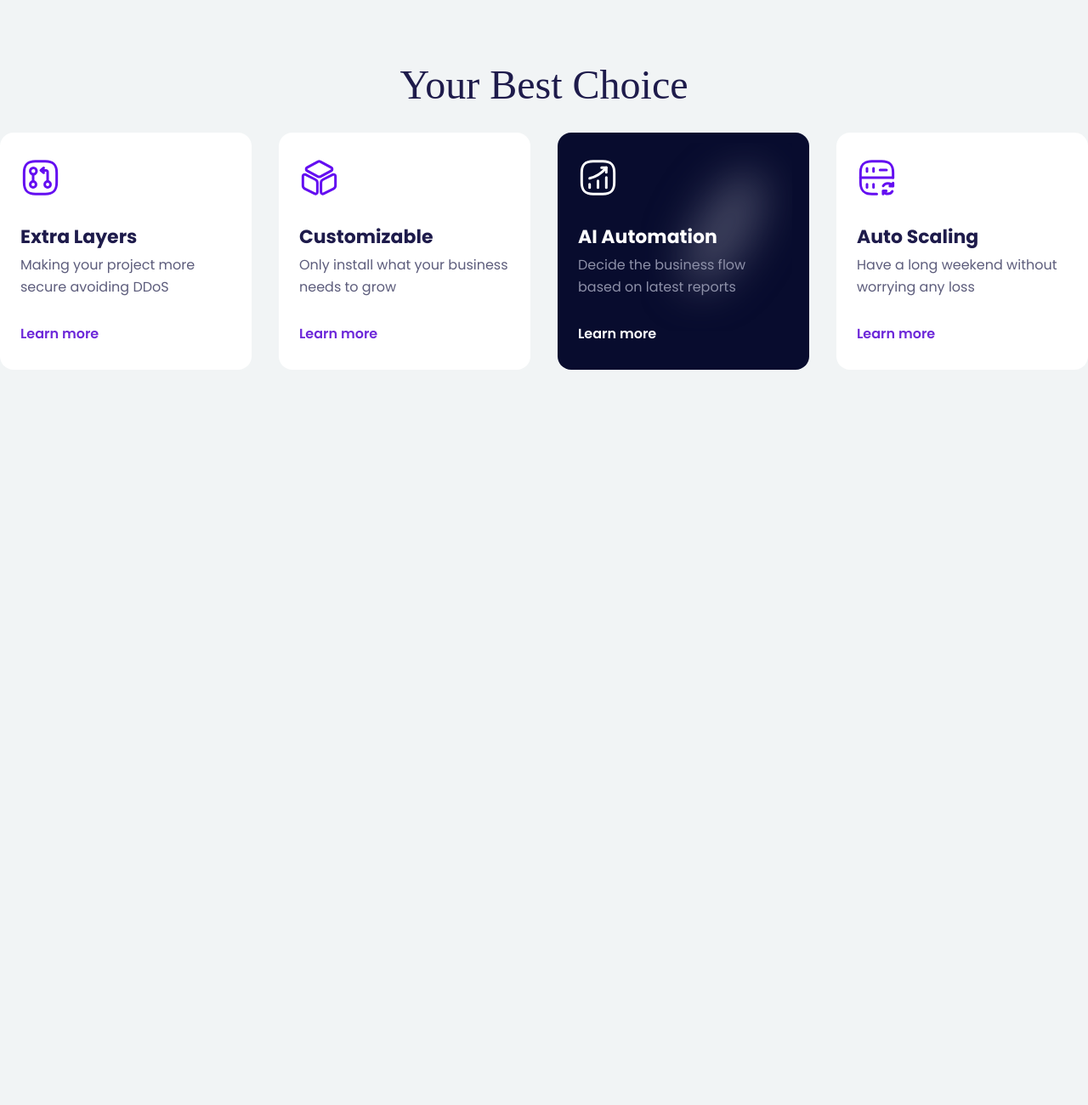
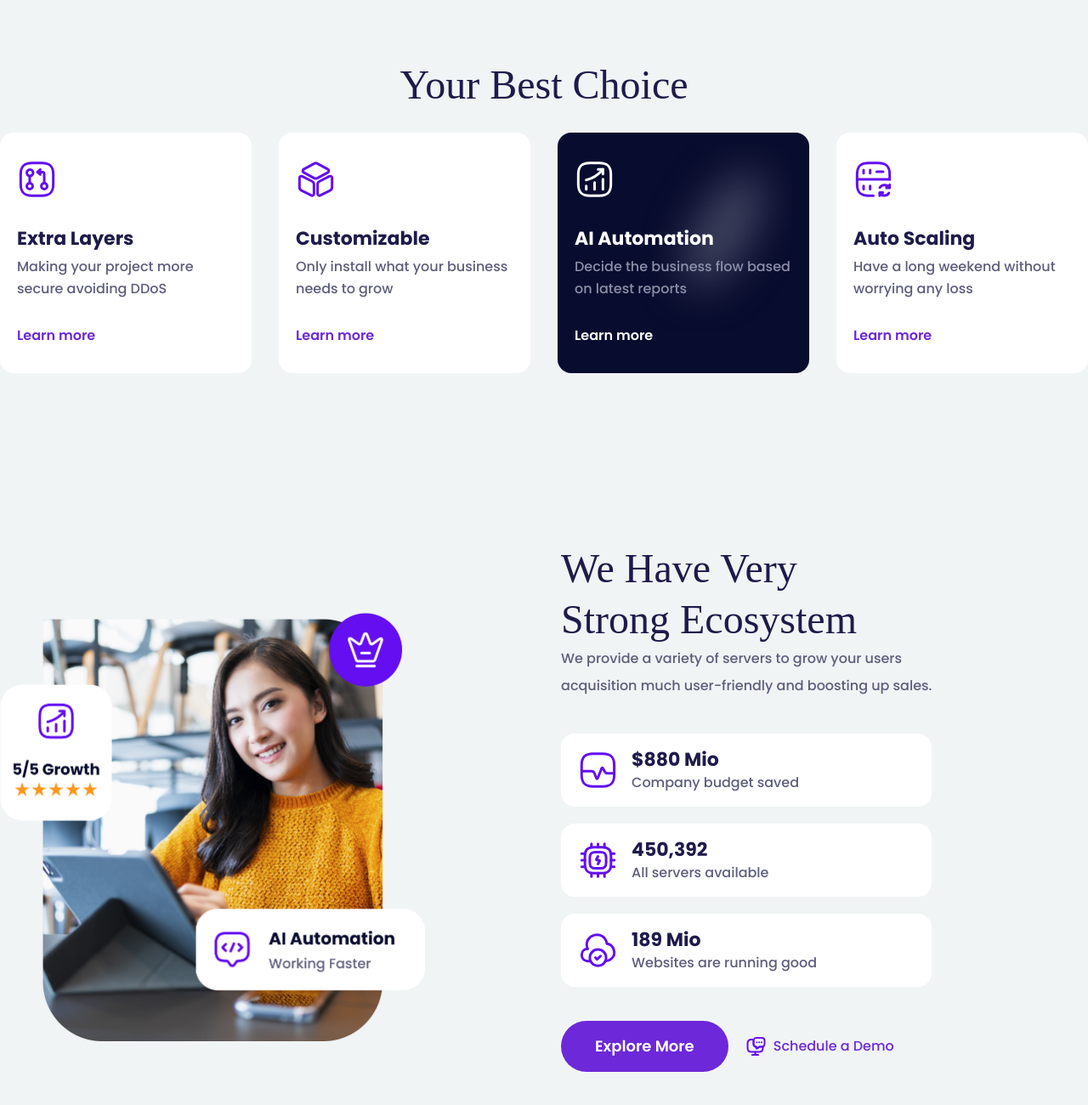
Before and after one commit to nuhptr/weserve-tailwind, a website built with Vite: page index.html in a window 1280 px wide. Shown: the part 1096-2396 px from the top of the page at 85% size. Before the commit the page ends 1631 px from the top, so only its background shows below. Built offline with nearby package versions, Linux system fonts and the light colour scheme; a web font is replaced by a local one.

Commit message:
update benefits

```diff
--- a/index.html
+++ b/index.html
@@ -75,7 +75,7 @@
             class="px-10 py-4 text-lg font-semibold text-white rounded-full hover:bg-indigo-950 bg-violet-700">
             Try Free Trial
           </a>
-          <a href="#" class="flex items-center gap-x-2 text-violet-700">
+          <a href="#" class="flex items-center font-medium gap-x-2 text-violet-700">
             <img src="./assets/schedule.svg" alt="schedule icon"> Schedule a Demo
           </a>
         </div>
@@ -103,23 +103,25 @@
     <h3 class="text-indigo-950 font-['Clash_Display'] text-5xl text-center">Your Best Choice</h3>
 
     <div class="grid grid-cols-4 mt-8 gap-x-8">
-      <div class="flex flex-col items-start px-6 bg-white py-[30px] my-card rounded-2xl gap-y-[30px]">
+      <div class="flex flex-col items-start px-5 py-8 bg-white my-card rounded-2xl gap-y-[30px]">
         <img src="./assets/extra-layers.svg" alt="icon" />
         <div>
           <h3 class="text-[22px] font-bold mb-1 text-indigo-950">Extra Layers</h3>
-          <p class="text-[#5D5D7C] text-base leading-relaxed">Making your project more secure avoiding DDoS</p>
+          <p class="text-[#5D5D7C] text-base font-medium leading-relaxed">Making your project more secure avoiding DDoS
+          </p>
         </div>
         <a href="#" class="text-base font-semibold text-violet-700">Learn more</a>
       </div>
-      <div class="flex flex-col items-start px-6 bg-white py-[30px] my-card rounded-2xl gap-y-[30px]">
+      <div class="flex flex-col items-start px-5 py-8 bg-white my-card rounded-2xl gap-y-[30px]">
         <img src="./assets/customizable.svg" alt="icon" />
         <div>
           <h3 class="text-[22px] font-bold mb-1 text-indigo-950">Customizable</h3>
-          <p class="text-[#5D5D7C] text-base leading-relaxed">Only install what your business needs to grow</p>
+          <p class="text-[#5D5D7C] text-base font-medium leading-relaxed">Only install what your business needs to grow
+          </p>
         </div>
         <a href="#" class="text-base font-semibold text-violet-700">Learn more</a>
       </div>
-      <div class="relative flex flex-col px-6 bg-[#080C2E] py-[30px] my-card rounded-2xl">
+      <div class="relative flex flex-col px-5 py-8 bg-[#080C2E] my-card rounded-2xl">
         <div class="absolute top-3 right-5">
           <img src="./assets/white_box_blur.svg" alt="filter shadow" class="">
         </div>
@@ -128,18 +130,84 @@
           <img src="./assets/ai_automation.svg" alt="icon" />
           <div>
             <h3 class="text-[22px] font-bold mb-1 text-white">AI Automation</h3>
-            <p class="text-[#8D90A8] text-base leading-relaxed">Decide the business flow based on latest reports</p>
+            <p class="text-[#8D90A8] text-base font-medium leading-relaxed">Decide the business flow based on latest
+              reports</p>
           </div>
           <a href="#" class="text-base font-semibold text-white">Learn more</a>
         </div>
       </div>
-      <div class="flex flex-col items-start px-6 bg-white py-[30px] my-card rounded-2xl gap-y-[30px]">
+      <div class="flex flex-col items-start px-5 py-8 bg-white my-card rounded-2xl gap-y-[30px]">
         <img src="./assets/auto_scaling.svg" alt="icon" />
         <div>
           <h3 class="text-[22px] font-bold mb-1 text-indigo-950">Auto Scaling</h3>
-          <p class="text-[#5D5D7C] text-base leading-relaxed">Have a long weekend without worrying any loss</p>
+          <p class="text-[#5D5D7C] text-base font-medium leading-relaxed">Have a long weekend without worrying any loss
+          </p>
         </div>
         <a href="#" class="text-base font-semibold text-violet-700">Learn more</a>
+      </div>
+    </div>
+  </section>
+
+  <!-- Benefits -->
+  <section class="mx-auto benefits max-w-7xl py-[100px]">
+    <div class="flex flex-row items-center gap-x-40">
+      <div class="flex flex-row items-center">
+        <img src="./assets/benefits_img.png" alt="hero image" class="h-[550px]" />
+      </div>
+
+      <div class="flex flex-col gap-y-10">
+        <div>
+          <h3 class="text-indigo-950 font-['Clash_Display'] text-5xl leading-tight">
+            We Have Very <br />Strong Ecosystem
+          </h3>
+          <p class="text-base text-[#5D5D7C] leading-loose font-medium">
+            We provide a variety of servers to grow your users <br />
+            acquisition much user-friendly and boosting up sales.
+          </p>
+        </div>
+
+        <div class="flex flex-col gap-y-5">
+          <div
+            class="flex flex-row items-center justify-start p-5 bg-white group gap-x-4 rounded-2xl hover:bg-indigo-950">
+            <img src="./assets/ic_benefits1.svg" alt="icon benefits 1" />
+            <div class="flex flex-col gap-y-2">
+              <p class="text-[22px] font-bold text-indigo-950 leading-none group-hover:text-white">$880 Mio</p>
+              <p class="text-base font-medium text-[#5D5D7C] leading-none group-hover:text-white">
+                Company budget saved
+              </p>
+            </div>
+          </div>
+          <div
+            class="flex flex-row items-center justify-start p-5 bg-white group gap-x-4 rounded-2xl hover:bg-indigo-950">
+            <img src="./assets/ic_benefits2.svg" alt="icon benefits 2" />
+            <div class="flex flex-col gap-y-2">
+              <p class="text-[22px] font-bold text-indigo-950 leading-none group-hover:text-white">450,392</p>
+              <p class="text-base font-medium text-[#5D5D7C] leading-none group-hover:text-white">
+                All servers available
+              </p>
+            </div>
+          </div>
+          <div
+            class="flex flex-row items-center justify-start p-5 bg-white group gap-x-4 rounded-2xl hover:bg-indigo-950">
+            <img src="./assets/ic_benefits3.svg" alt="icon benefits 3" />
+            <div class="flex flex-col gap-y-2">
+              <p class="text-[22px] font-bold text-indigo-950 leading-none group-hover:text-white">189 Mio</p>
+              <p class="text-base font-medium text-[#5D5D7C] leading-none group-hover:text-white">
+                Websites are running good
+              </p>
+            </div>
+          </div>
+        </div>
+
+        <div class="flex flex-row items-center gap-x-5">
+          <a href="#"
+            class="px-10 py-4 text-lg font-semibold text-white rounded-full hover:bg-indigo-950 bg-violet-700">
+            Explore More
+          </a>
+          <a href="#" class="flex items-center font-medium gap-x-2 text-violet-700">
+            <img src="./assets/schedule.svg" alt="schedule icon"> Schedule a Demo
+          </a>
+        </div>
       </div>
     </div>
   </section>
```
Also changed, not shown: assets/benefits_img.png (added), assets/ic_benefits1.svg (added), assets/ic_benefits2.svg (added), assets/ic_benefits3.svg (added).
